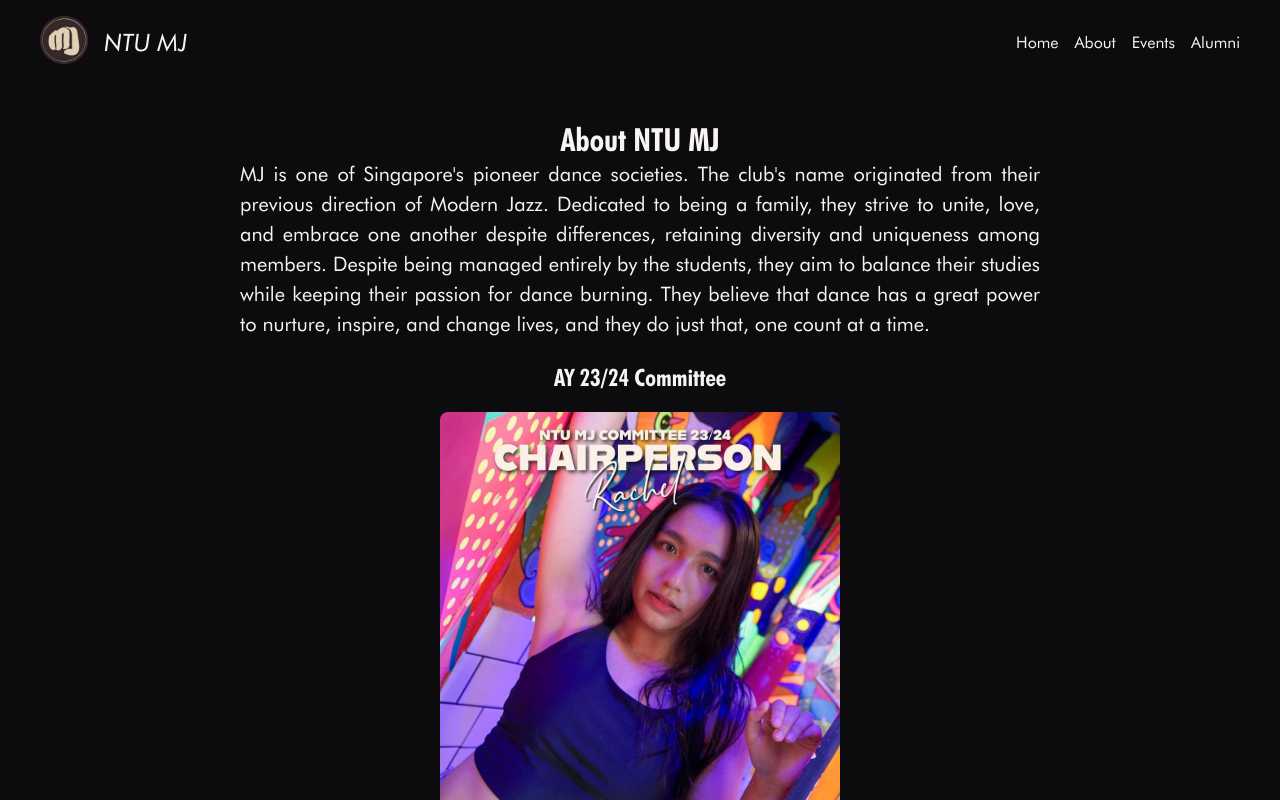
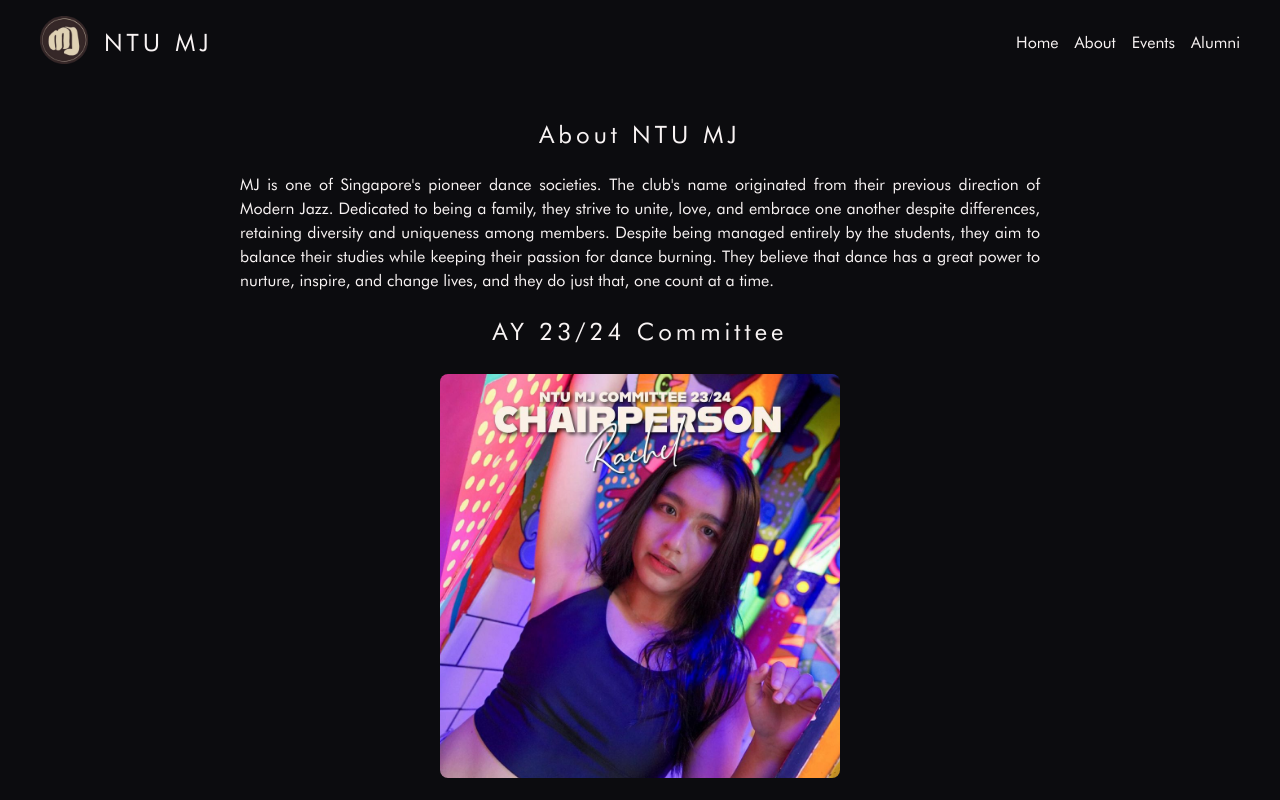
Before and after one commit to tedricc/ntu-mj, a Next.js app: page /about in a window 1280 px wide. Shown: the top 800 px of the page. Built offline with nearby package versions, Linux system fonts and the light colour scheme.

Commit message:
Minor edits to about page and link effects

```diff
--- a/app/about/about-components/AboutLanding.module.css
+++ b/app/about/about-components/AboutLanding.module.css
@@ -3,16 +3,18 @@
 }
 
 .title {
-  font-size: 32px;
-  font-weight: 700;
+  font-size: 24px;
+  font-weight: 500;
   text-align: center;
+  letter-spacing: 4px;
+  margin-bottom: 24px;
 }
 
 .text {
   width: 100%;
   max-width: 800px;
   margin: 0 auto;
-  font-size: 20px;
+  font-size: 16px;
   line-height: 1.5;
   text-align: justify;
 }
@@ -22,7 +24,11 @@
 }
 
 .comm__title {
+  font-size: 24px;
+  font-weight: 500;
   text-align: center;
+  letter-spacing: 4px;
+  margin-bottom: 8px;
 }
 
 .comm__list {
--- a/components/Footer/Footer.module.css
+++ b/components/Footer/Footer.module.css
@@ -26,12 +26,12 @@
 .link::after {
   content: "";
   position: absolute;
-  height: 2px;
+  height: 1px;
   width: 0%;
   bottom: -3px;
   right: 0;
   transition: all 300ms ease;
-  background-color: #0c0c0f;
+  background-color: #f9f4f4;
 }
 
 .link:hover::after {
--- a/components/Nav/Nav.module.css
+++ b/components/Nav/Nav.module.css
@@ -16,8 +16,7 @@
 
 .title {
   font-size: 24px;
-  /* font-weight: 700; */
-  font-style: italic;
+  letter-spacing: 4px;
 }
 
 .link {
@@ -28,12 +27,12 @@
 .link::after {
   content: "";
   position: absolute;
-  height: 2px;
+  height: 1px;
   width: 0%;
   bottom: -3px;
   right: 0;
   transition: all 300ms ease;
-  background-color: #0c0c0f;
+  background-color: #f9f4f4;
 }
 
 .link:hover::after {
--- a/components/ui/Comm/Comm.module.css
+++ b/components/ui/Comm/Comm.module.css
@@ -44,12 +44,15 @@
 
 .open {
   opacity: 1;
-  max-height: 200px;
+  max-height: 800px;
   overflow: visible;
-  margin-top: 8px;
   transition: max-height 350ms ease, opacity 350ms ease;
 }
 
 .description {
-  margin: 16px 0px;
+  width: 100%;
+  max-width: 600px;
+  margin-top: 20px;
+  text-align: center;
+  font-size: 16px;
 }
```
